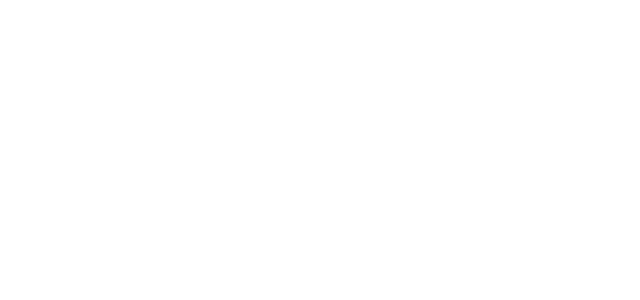
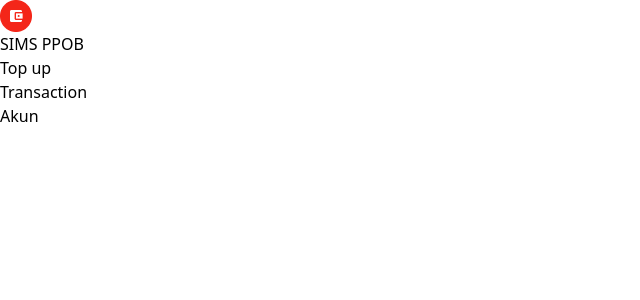
Before and after one commit to ilham-2001/SIMS-PPOB-IlhamRizqyakbar, a React (Vite) app: page /topup in a window 1280 px wide. Before the commit this address had no page. Shown: the top 300 px of the page, without its empty margins (0-640 px from the left). Built offline with nearby package versions, Linux system fonts and the light colour scheme.

Commit message:
top up and transactions implementation on the way

```diff
--- a/src/App.jsx
+++ b/src/App.jsx
@@ -3,6 +3,8 @@
 import Registration from './pages/Registration';
 import AccountSetting from './pages/AccountSetting';
 import Payment from './pages/Payment';
+import TopUp from './pages/TopUp';
+import Transactions from './pages/Transactions';
 
 import { Routes, Route } from 'react-router-dom';
 
@@ -16,6 +18,8 @@
           <Route path='/registration' element={<Registration />}/>
           <Route path='/account' element={<AccountSetting />}/>
           <Route path='/payment' element={<Payment />}/>
+          <Route path='/topup' element={<TopUp />}/>
+          <Route path='/transactions' element={<Transactions />}/>
       </Routes>
     </>
   )
--- a/src/components/Header.jsx
+++ b/src/components/Header.jsx
@@ -6,12 +6,12 @@
   {
     id: 1,
     name: 'Top up',
-    uri: '',
+    uri: '/topup',
   },
     {
     id: 2,
     name: 'Transaction',
-    uri: '',
+    uri: '/transactions',
   },
     {
     id: 3,
--- /dev/null
+++ b/src/pages/TopUp.jsx
@@ -0,0 +1,11 @@
+import Header from '../components/Header';
+
+const TopUp = () => {
+  return (
+    <div>
+      <Header />
+    </div>
+  )
+}
+
+export default TopUp;
--- /dev/null
+++ b/src/pages/Transactions.jsx
@@ -0,0 +1,11 @@
+import Header from '../components/Header'
+
+const Transactions = () => {
+  return (
+    <div>
+      <Header />
+    </div>
+  )
+}
+
+export default Transactions
```
